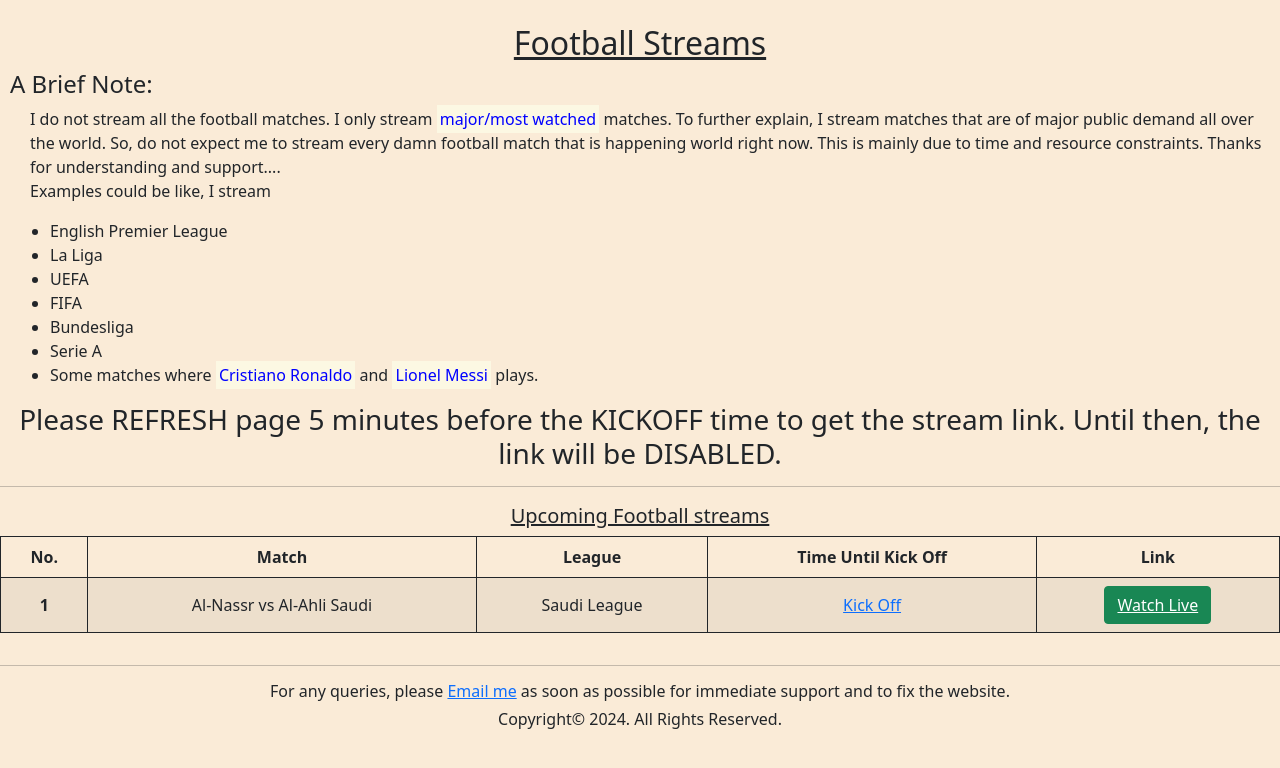
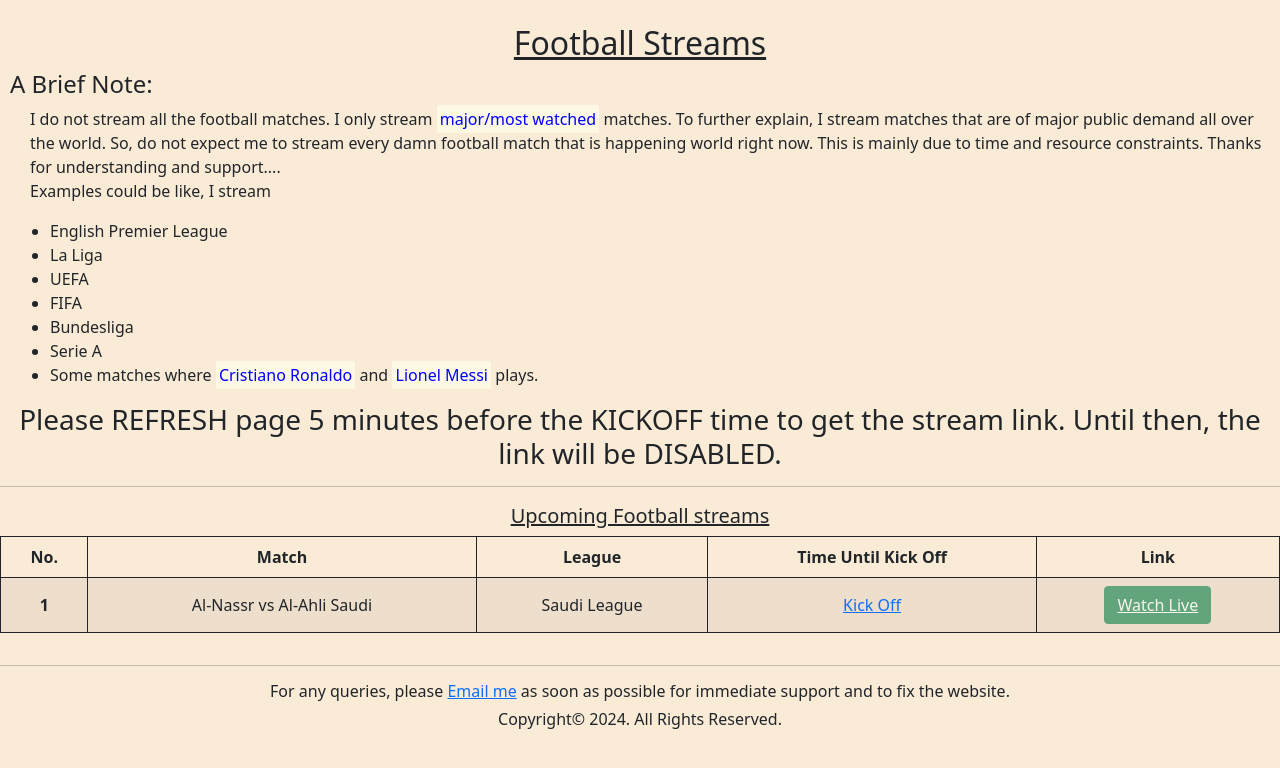
Before and after one commit to livesportsandprogramming/hdstreams, a plain HTML site: page index.html in a window 1280 px wide. Drawn offline with nearby package versions, Linux system fonts and the light colour scheme; a script that the page names is missing.

Commit message:
trying disabled for URL's

```diff
--- a/index.html
+++ b/index.html
@@ -51,7 +51,7 @@
                 <td>Al-Nassr vs Al-Ahli Saudi</td>
                 <td>Saudi League</td>
                 <td><a href="https://logwork.com/countdown-timer" class="countdown-timer" data-style="flip2" data-timezone="Asia/Kolkata" data-date="2024-09-13 23:30" data-background="#000000" data-digitscolor="#ffffff" aria-disabled="true">Kick Off</a></td>
-                <td><button type="button" class="btn btn-success"><a href='match1.html' style="color:white">Watch Live</a></button></td>
+                <td><button type="button" class="btn btn-success" disabled><a href='match1.html' style="color:white">Watch Live</a></button></td>
               </tr>
             </tbody>
 
```
